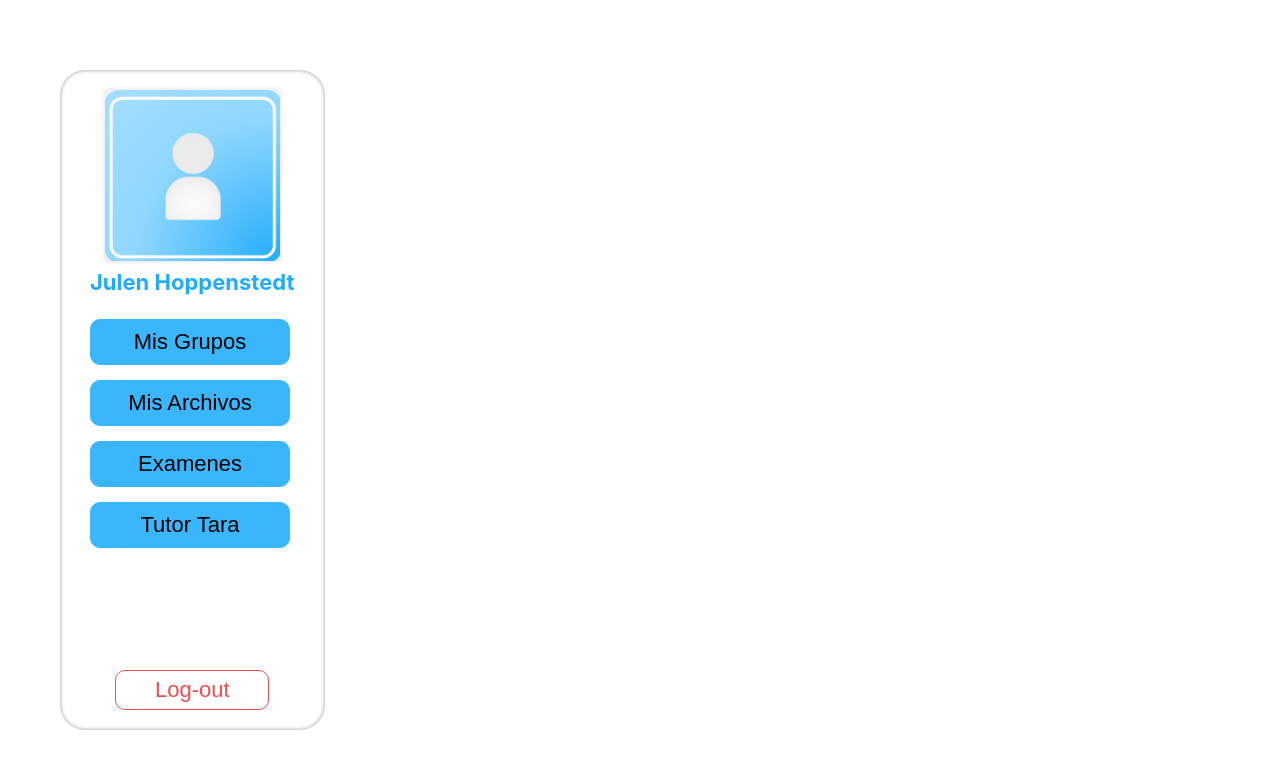
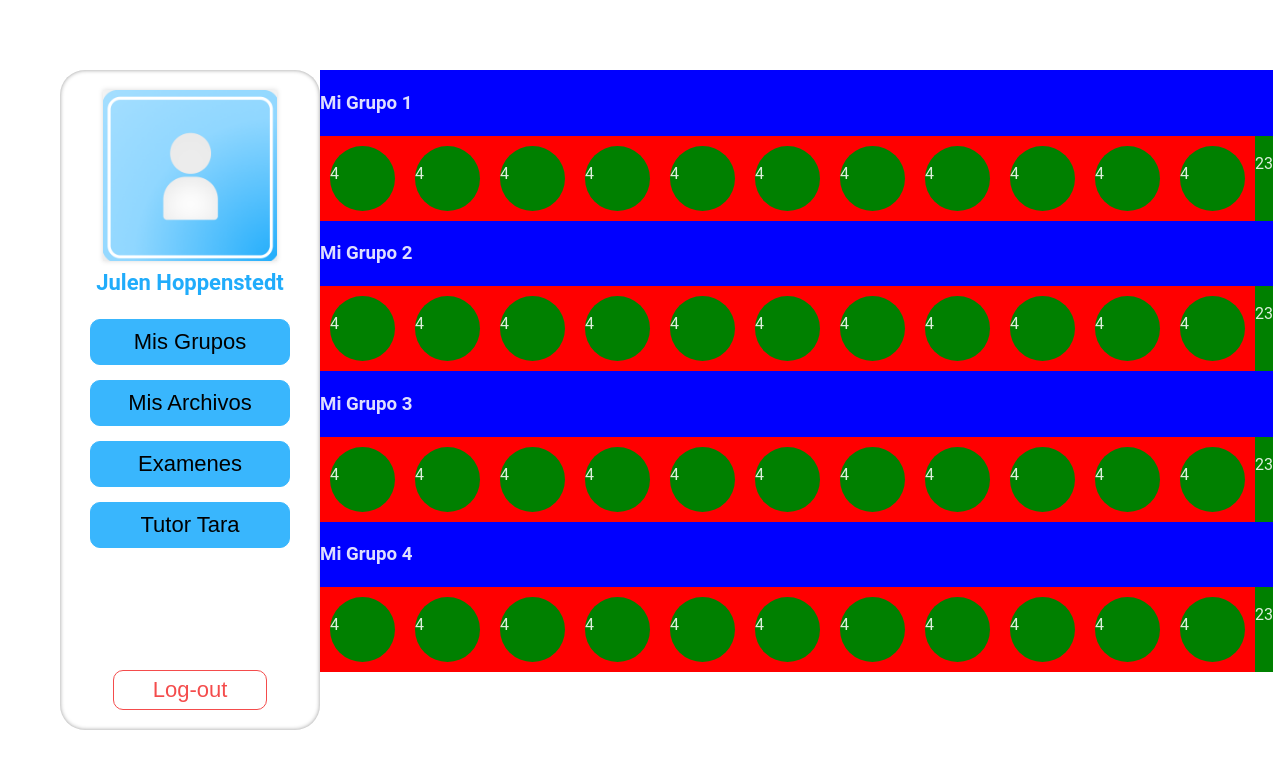
Before and after one commit to monicasoberon/hack_scrumMasters, a React (Vite) app in the folder tare/: page /Grupos in a window 1280 px wide. Shown: the top 768 px of the page. Built offline with nearby package versions, Linux system fonts and the light colour scheme.

Commit message:
desorganizacion extrema

```diff
--- a/tare/index.html
+++ b/tare/index.html
@@ -4,6 +4,7 @@
     <meta charset="UTF-8" />
     <link rel="icon" type="image/svg+xml" href="/vite.svg" />
     <meta name="viewport" content="width=device-width, initial-scale=1.0" />
+    <link href="https://fonts.googleapis.com/css2?family=Outfit:wght@100;200;300;400;500;600;700;800;900&display=swap" rel="stylesheet">
     <title>Tare</title>
   </head>
   <body>
--- a/tare/src/App.css
+++ b/tare/src/App.css
@@ -1,6 +1,7 @@
 #root {
   width: 100%;
   height: 100%;
+  font-family: 'Roboto', sans-serif;
 }
 
 .app-container {
--- a/tare/src/App.jsx
+++ b/tare/src/App.jsx
@@ -2,7 +2,7 @@ import React from 'react';
 import { BrowserRouter as Router, Routes, Route } from 'react-router-dom';
 import Navbar from "./components/Navbar/Navbar";
 import Home from './pages/Home/Home';
-import Grupos from './pages/Grupos/Grupos';
+import Grupos from './pages/Grupos/GruposPage';
 
 import './App.css';
 
--- a/tare/src/components/Grupos/Grupos.css
+++ b/tare/src/components/Grupos/Grupos.css
@@ -0,0 +1,29 @@
+.grupos-container {
+
+}
+
+.grupo {
+    background-color: blue;
+    display: flex;
+    flex-direction: column;
+}
+
+.grupo-header {
+    /* Styles for the header of each group */
+}
+
+.grupo-title {
+    /* Styles for the title of each group */
+}
+
+.grupo-content {
+    background-color: green;
+    display: flex;
+    flex-direction: row;
+}
+
+.estudiante-stats {
+    background-color: red;
+    display: flex;
+    flex-direction: row;
+}
--- a/tare/src/components/Grupos/Grupos.jsx
+++ b/tare/src/components/Grupos/Grupos.jsx
@@ -1,19 +1,31 @@
 import React from 'react';
+import './Grupos.css';
+import StatsEstudiante from '/src/components/Grupos/StatsEstudiante.jsx';
+import StatsGrupo from '/src/components/Grupos/StatsGrupo.jsx';
 
-export default function Grupos({props}) {
+export default function Grupos(props) {
     return (
-        <div>
-            <div>
-                <div>
-                    {/* <h3>{props.nombreGrupo}</h3> */}
-                    <h3>salon 6B</h3>
+        <div className="grupos-container">
+            <div className="grupo">
+                <div className="grupo-header">
+                    <h3 className="grupo-title">{props.nombreGrupo}</h3>
                 </div>
-                <div>
-                    <div>
-
+                <div className="grupo-content">
+                    <div className="estudiante-stats">
+                        <StatsEstudiante />
+                        <StatsEstudiante />
+                        <StatsEstudiante />
+                        <StatsEstudiante />
+                        <StatsEstudiante />
+                        <StatsEstudiante />
+                        <StatsEstudiante />
+                        <StatsEstudiante />
+                        <StatsEstudiante />
+                        <StatsEstudiante />
+                        <StatsEstudiante />
                     </div>
-                    <div>
-
+                    <div className="grupo-stats">
+                        <StatsGrupo />
                     </div>
                 </div>
             </div>
--- a/tare/src/components/Grupos/StatsEstudiante.css
+++ b/tare/src/components/Grupos/StatsEstudiante.css
@@ -0,0 +1,13 @@
+.statsEstudiante-container{
+    display: flex;
+    flex-direction: column;
+    background-color: green;
+    border-radius: 50%;
+    height: 65px;
+    width: 65px;
+    margin: 10px;
+}
+
+.statsEstudianet-text{
+
+}
--- a/tare/src/components/Grupos/StatsEstudiante.jsx
+++ b/tare/src/components/Grupos/StatsEstudiante.jsx
@@ -0,0 +1,12 @@
+import React from 'react';
+import '/src/components/Grupos/StatsEstudiante.css';
+
+export default function statsEstudiante({props}) {
+
+    return (
+        <div className='statsEstudiante-container'>
+            <p className='statsEstudianet-text'>4</p>
+        </div>
+    );
+
+}
--- a/tare/src/components/Grupos/StatsGrupo.css
+++ b/tare/src/components/Grupos/StatsGrupo.css
@@ -0,0 +1,7 @@
+.statsGrupo-container{
+
+}
+
+.statsGrupo-text{
+
+}
--- a/tare/src/components/Grupos/StatsGrupo.jsx
+++ b/tare/src/components/Grupos/StatsGrupo.jsx
@@ -0,0 +1,24 @@
+import React from 'react';
+
+export default function StatsGrupo({ props }) {
+    let color;
+    const value = 35;
+
+    if (value <= 10) {
+        color = 'red';
+    } else if (value <= 20) {
+        color = 'yellow';
+    } else {
+        color = 'green';
+    }
+
+    const style = {
+        backgroundColor: color,
+    };
+
+    return (
+        <div className='statsGrupo-container' style={style}>
+            <p className='statsGrupo-text'>23</p>
+        </div>
+    );
+}
--- a/tare/src/index.css
+++ b/tare/src/index.css
@@ -17,4 +17,5 @@ body, html {
   height: 100%;
   width: 100%;
   display: flex;
+  font-family: 'Roboto', sans-serif;
 }
--- a/tare/src/pages/Grupos/Grupos.jsx
+++ /dev/null
@@ -1,9 +0,0 @@
-import React from 'react';
-
-export default function Grupos() {
-    return (
-        <div>
-        <h1>Grupos</h1>
-        </div>
-    );
-}
--- /dev/null
+++ b/tare/src/pages/Grupos/GruposPage.jsx
@@ -0,0 +1,32 @@
+import React from 'react';
+import Grupos from '/src/components/Grupos/Grupos';
+
+const propsPrueba = [
+    {
+        nombreGrupo: 'Mi Grupo 1',
+        id: 1,
+    },
+    {
+        nombreGrupo: 'Mi Grupo 2',
+        id: 2,
+    },
+    {
+        nombreGrupo: 'Mi Grupo 3',
+        id: 3,
+    },
+    {
+        nombreGrupo: 'Mi Grupo 4',
+        id: 4,
+    },
+];
+
+export default function GruposPage() {
+
+    return (
+        <div>
+            {propsPrueba.map((grupo) => (
+                <Grupos key={grupo.id} {...grupo} />
+            ))}
+        </div>
+    );
+}
```
